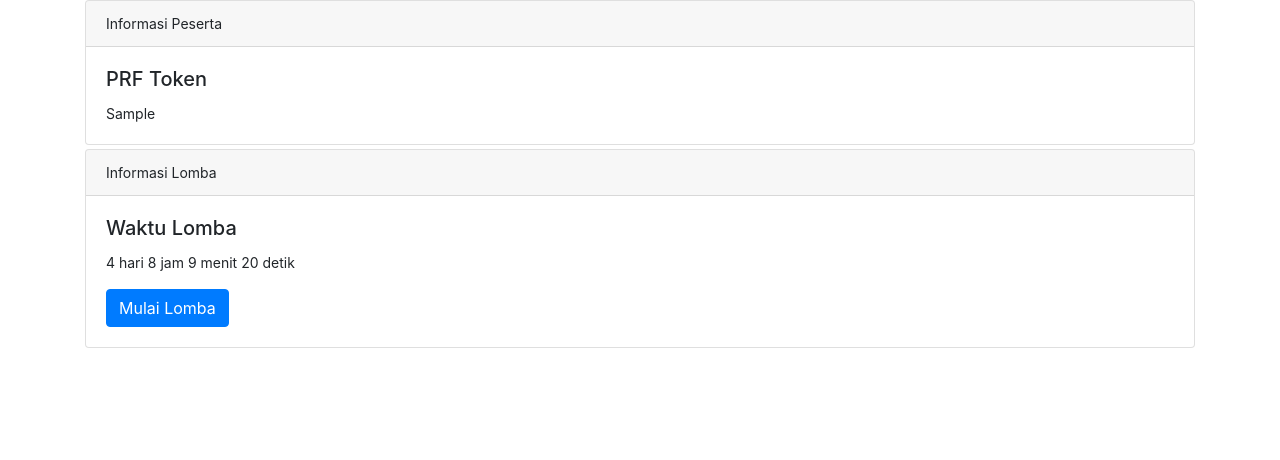
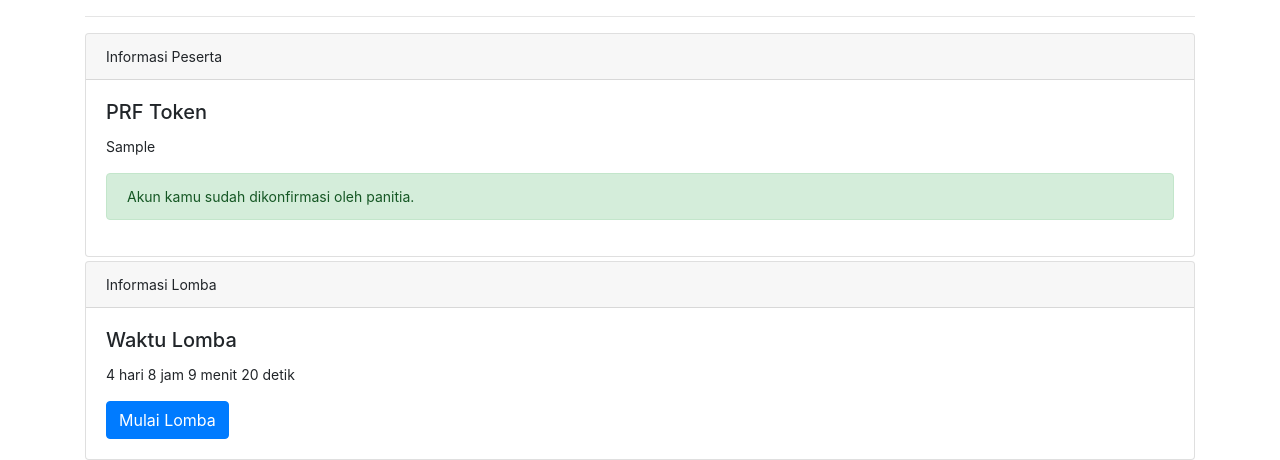
Before and after one commit to ikhsanrahman/Olimpiade-python, a Flask app: template templates/app.html in a window 1280 px wide. Shown: the part 53-513 px from the top of the page. Run offline with Flask 2, Linux system fonts and the light colour scheme; a user stored in the database is signed in; tables that the repository leaves empty hold one stand-in row (values such as "Sample post"); the template is opened without the code that fills it: most values are stand-ins (such as "Sample title", 1, 10 or a date in 2020); some libraries are stand-ins or nearby versions.

Commit message:
fix app.html

```diff
--- a/templates/app.html
+++ b/templates/app.html
@@ -4,6 +4,8 @@
 
 <div class="container">
 		{%if current_user.confirmed%}
+			<span class="anchor" id="formUserEdit"></span>
+            <hr class="my-3">
 			<div class="card mb-1">
   			<div class="card-header">
     			Informasi Peserta
@@ -11,6 +13,9 @@
 		  	<div class="card-body">
 		    	<h5 class="card-title">PRF Token</h5>
 		    	<p class="card-text">{{current_user.token}}</p>
+		    	<div class="alert alert-success" role="alert">
+  					<p class="card-text">Akun kamu sudah dikonfirmasi oleh panitia.</p>
+				</div>
 		  		</div>
 			</div>
 
@@ -25,15 +30,22 @@
 		  		</div>
 			</div>
 		{%else%}
-			<p>akun anda belum dikonfirmasi oleh panitia! </p>
-			<p>harap aktivasi akun anda segera! </p>
+			<span class="anchor" id="formUserEdit"></span>
+                    <hr class="my-3">
 			<div class="card">
 	  			<div class="card-header">
 	    			Informasi Pendaftar
 	  			</div>
+
 			  	<div class="card-body">
 			    	<h5 class="card-title">Akun</h5>
-		    	<p class="card-text">Akun anda belum dikonfirmasi oleh panitia.</p>
+			    	<div class="alert alert-danger" role="alert">
+						<p>Hi, {{current_user.nama}}!</p>
+						<p>Akun kamu belum dikonfirmasi oleh panitia :(</p>
+						<p>Mohon lakukan pembayaran secepatnya.</p>
+						<p>Untuk informasi lebih lanjut, lihat laman <a href="/kontak">kontak</a></p>
+						<p>Atau lihat petunjuk <a href="/pendaftaran">pendaftaran</a></p>
+					</div>
 			  	</div>
 			</div>
 		{%endif%}
```
Lines whose indentation alone changed are shown as unchanged.
